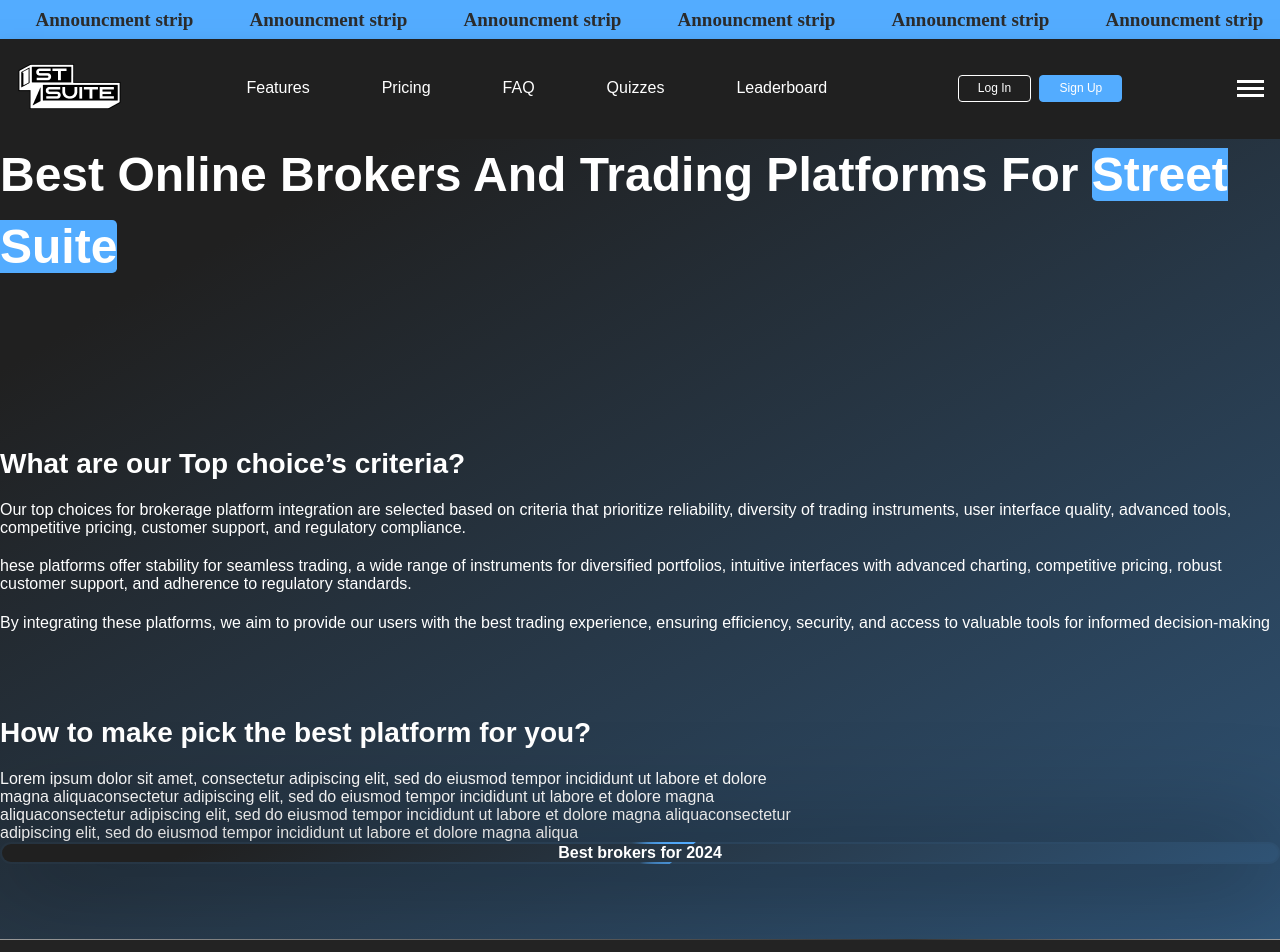
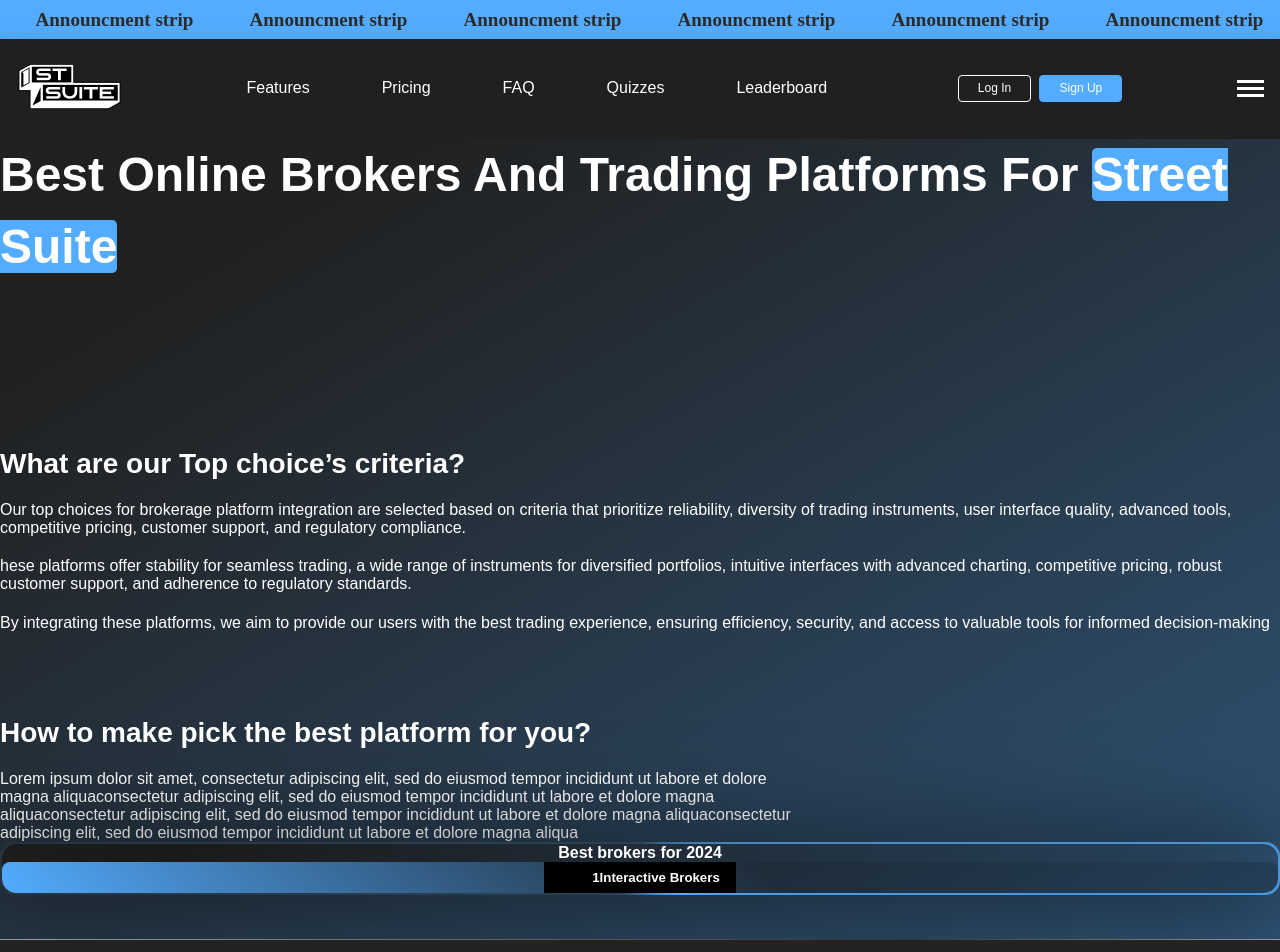
Before and after one commit to GeekLabsHoldings/Street-Suite, a React (Create React App) app: page /top-brokers in a window 1280 px wide. Shown: the top 952 px of the page. Built offline with nearby package versions, Linux system fonts and the light colour scheme.

Commit message:
working on top-broker page

```diff
--- a/src/App.css
+++ b/src/App.css
@@ -26,7 +26,6 @@ body{
 
 }
 .Signuplayout{
-  background: rgb(32,32,32);
   background: linear-gradient(190deg, rgba(32,32,32,1) 40%, rgba(47, 83, 117,1) 100%);
   min-height: 100vh;
   align-items: center;
@@ -54,7 +53,7 @@ body{
   height: 250%;
   top:50%;
   left:50%;
-  transform:translate(-50%,-50%) rotate(320deg);
+  transform:translate(-50%,-50%) rotate(360deg);
   box-sizing: border-box;
   position: absolute;
   transition:all 0.5s
--- a/src/components/Onebroker/Onebroker.css
+++ b/src/components/Onebroker/Onebroker.css
@@ -0,0 +1,4 @@
+.test{
+    align-items: center !important;
+    align-self: center !important;
+}
--- a/src/components/Onebroker/Onebroker.jsx
+++ b/src/components/Onebroker/Onebroker.jsx
@@ -1,8 +1,11 @@
 const OneBroker = ({num,word})=>{
     return(
-        <div>
-            <span>{num}</span>
+        <div className=" flex py-2 justify-between pe-4 ps-12 test bg-black">
+
+            <h5>{num}</h5>
             <h5>{word}</h5>
+
+
 
         </div>
     )
--- a/src/pages/TopBrokerPage/TopBroker.jsx
+++ b/src/pages/TopBrokerPage/TopBroker.jsx
@@ -1,3 +1,4 @@
+import OneBroker from '../../components/Onebroker/Onebroker';
 import './topBroker.css';
 const TopBroker = ()=>{
 return(
@@ -42,9 +43,13 @@ return(
             <div className='col-md-6'>
                     <div className='col-lg-8 forBorder m-auto'>
                         <div className='formPart brokerBG'>
-                            <div className='col-lg-9 m-auto text-center'>
+                            <div className='col-lg-7 m-auto text-center'>
                                     <h4>Best brokers for 2024</h4>
+                                    <div className='OneBrokerBG'>
+                                    <OneBroker num={1} word='Interactive Brokers'/>
+                                    </div>
                             </div>
+
 
                         </div>
 
--- a/src/pages/TopBrokerPage/topBroker.css
+++ b/src/pages/TopBrokerPage/topBroker.css
@@ -25,3 +25,12 @@
 .brokerBG{
     background: linear-gradient(150deg, rgba(32,32,32,1) 15%, rgba(47, 83, 117,1) 100%);
 }
+.OneBrokerBG{
+    background: linear-gradient(230deg, #00000040 40%, #53ACFF 100%);
+    box-shadow: 0px 4px 100px 4px #00000093;
+    border-radius: 0.5rem;
+    display: flex;
+    flex-direction: column;
+    align-items: center;
+
+}
```
